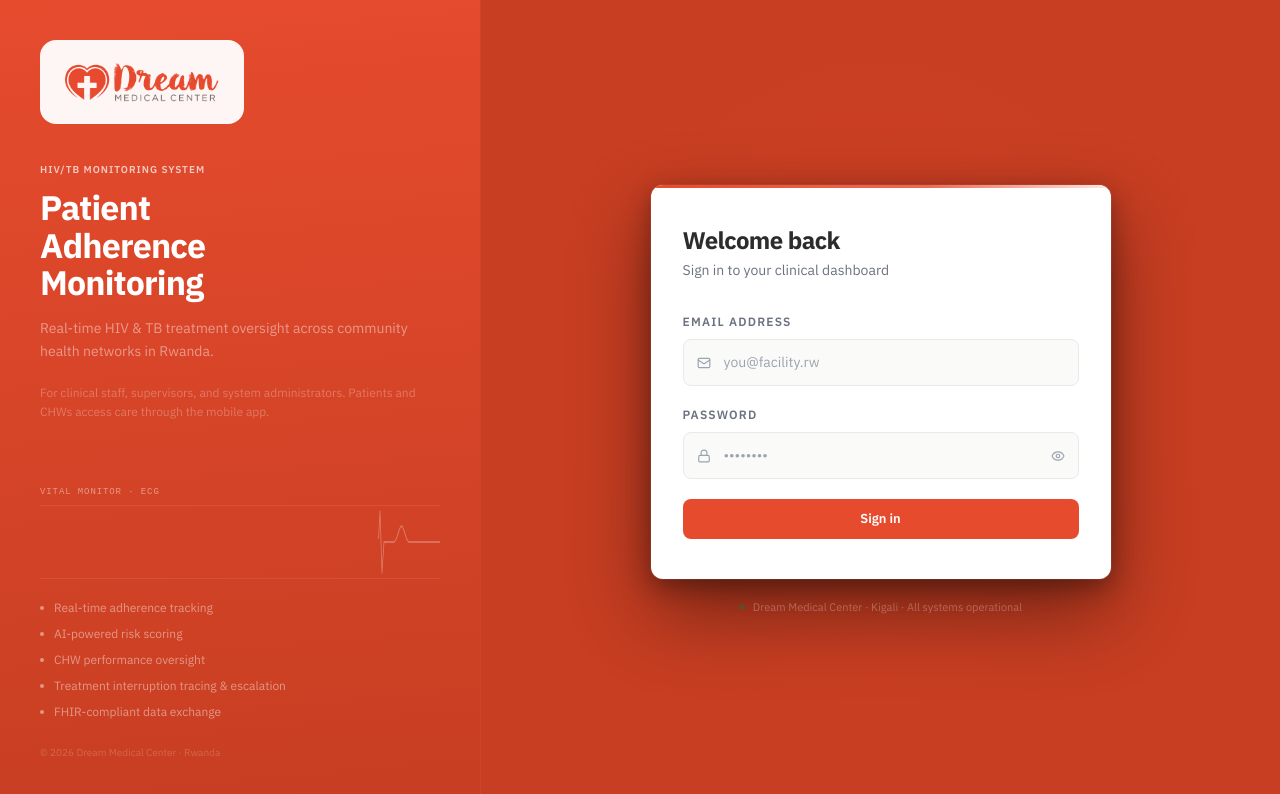
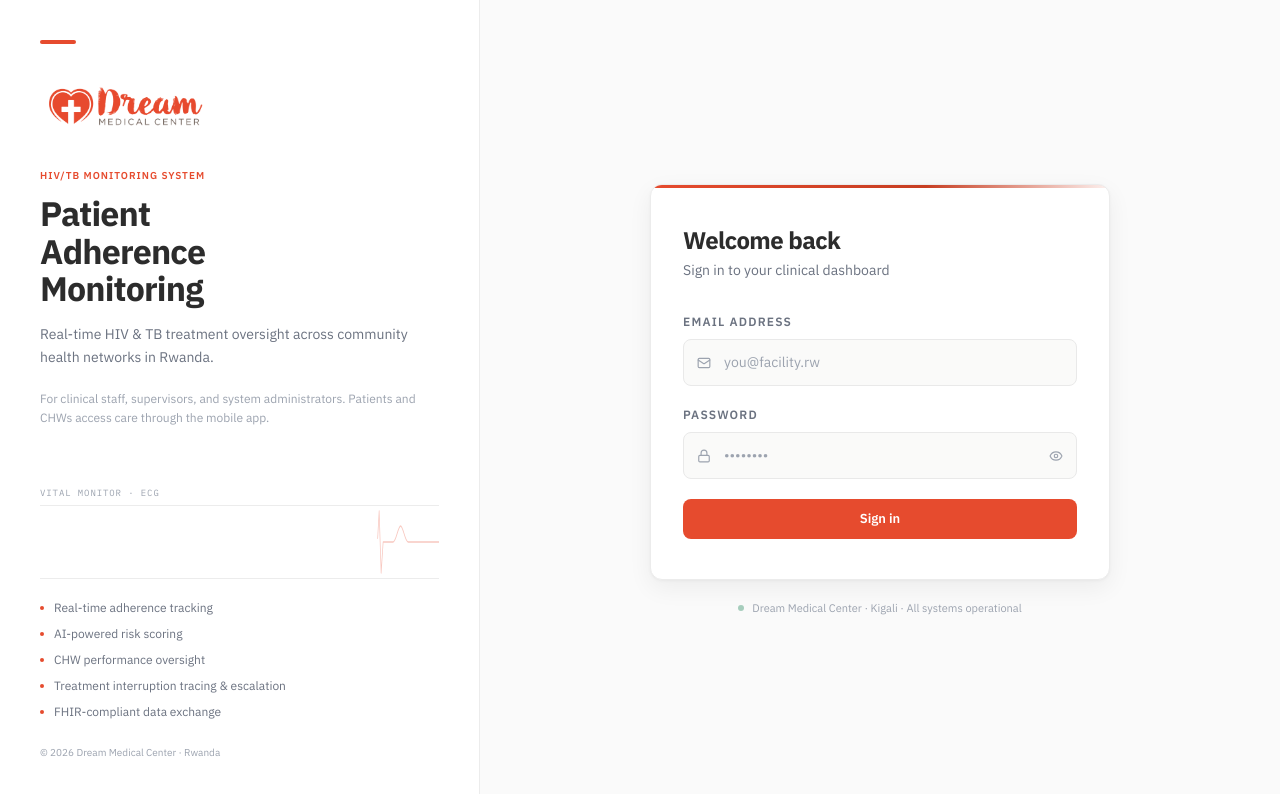
Before and after one commit to Nelkeasha/hivtb-web, a Next.js app: page /login in a window 1280 px wide. Shown: the top 794 px of the page. Built offline with nearby package versions, Linux system fonts and the light colour scheme.

Commit message:
keep white login design and consolidated brand colors

```diff
--- a/src/app/globals.css
+++ b/src/app/globals.css
@@ -5,10 +5,10 @@
   /* ── DMC Brand palette ──────────────────────────────────── */
   --color-primary:           #E64B2E;   /* brand: coral-orange */
   --color-primary-dark:      #C73E22;   /* brand-deep: hover / emphasis */
-  --color-primary-light:     #F07256;   /* brand-light: softer accent */
+  --color-primary-light:     #C73E22;   /* brand-deep: hover shade */
   --color-primary-container: rgba(230,75,46,0.09);  /* brand-tint */
   --color-brand-brown:       #9C3219;   /* deep brown: gravitas / logo area */
-  --color-accent:            #F07256;
+  --color-accent:            #E64B2E;   /* = primary — one brand orange */
   --color-accent-light:      rgba(230,75,46,0.09);
 
   /* ── Surfaces ─────────────────────────────────────────── */
--- a/src/app/login/page.tsx
+++ b/src/app/login/page.tsx
@@ -16,7 +16,6 @@ function errorFromException(err: unknown): { message: string; type: 'creds' | 'r
   if (status === 400) return { message: 'Invalid request. Check your credentials.', type: 'server' };
   if (status && status >= 500) return { message: 'Server error. Please try again.', type: 'server' };
 
-  // Timeout — server too slow to respond
   if (code === 'ECONNABORTED' || code === 'ERR_CANCELED') {
     return {
       message: 'Request timed out. The server may be waking up — wait 30 seconds and try again.',
@@ -24,7 +23,6 @@ function errorFromException(err: unknown): { message: string; type: 'creds' | 'r
     };
   }
 
-  // Connection refused — nothing is listening at the configured URL
   if (code === 'ERR_NETWORK' || code === 'ERR_CONNECTION_REFUSED') {
     const isLocal = typeof window !== 'undefined' && window.location.hostname === 'localhost';
     return {
@@ -35,7 +33,6 @@ function errorFromException(err: unknown): { message: string; type: 'creds' | 'r
     };
   }
 
-  // Fallback (CORS block, DNS failure, etc.)
   return {
     message: 'Cannot reach the server. If this is the first request today, the server may be starting — wait 30 seconds and retry.',
     type: 'network',
@@ -57,17 +54,14 @@ function EcgLine() {
         d="M-20,36 L80,36 C88,36 90,28 94,28 C98,28 100,36 104,36 L112,36 L116,42 L120,5 L124,67 L128,36 L148,36 C154,36 158,20 163,20 C168,20 172,36 178,36 L260,36
            L360,36 C368,36 370,28 374,28 C378,28 380,36 384,36 L392,36 L396,42 L400,5 L404,67 L408,36 L428,36 C434,36 438,20 443,20 C448,20 452,36 458,36 L540,36
            L640,36 C648,36 650,28 654,28 C658,28 660,36 664,36 L672,36 L676,42 L680,5 L684,67 L688,36 L708,36 C714,36 718,20 723,20 C728,20 732,36 738,36 L820,36"
-        stroke="rgba(255,255,255,0.65)"
+        stroke="rgba(230,75,46,0.30)"
         strokeWidth="1.5"
         strokeLinecap="round"
         strokeLinejoin="round"
-        opacity="0.50"
       />
     </svg>
   );
 }
-
-
 
 /* ── Page ───────────────────────────────────────────────────────────────────── */
 function LoginForm() {
@@ -126,23 +120,32 @@ function LoginForm() {
   const ErrorIcon = errorType === 'network' ? Wifi : errorType === 'server' ? Clock : AlertCircle;
 
   return (
-    <div className="min-h-screen flex" style={{ background: '#C73E22' }}>
+    <div className="min-h-screen flex" style={{ background: '#FAFAFA' }}>
 
-      {/* ── Left panel ──────────────────────────────────────────────────── */}
+      {/* ── Left panel — white, brand as accent ─────────────────────────── */}
       <div
         className="hidden lg:flex flex-col w-[480px] shrink-0 relative overflow-hidden"
         style={{
-          background: 'linear-gradient(175deg, #E64B2E 0%, #C73E22 100%)',
+          background: '#FFFFFF',
+          borderRight: '1px solid #ECECEC',
         }}
       >
-        {/* Content — justify-between splits top block from bottom block */}
         <div className="relative flex flex-col flex-1 px-10 pt-10 pb-10 justify-between">
 
-          {/* ── Top block: logo + headline + stats ──────────── */}
+          {/* ── Top block ──────────────────────────────────────── */}
           <div>
-            {/* DMC Logo on white pill */}
-            <div className="mb-8 inline-block rounded-2xl px-4 py-3"
-              style={{ background: 'rgba(255,255,255,0.95)' }}>
+            {/* Brand accent pill */}
+            <div
+              className="mb-8"
+              style={{
+                width: 36, height: 4,
+                background: '#E64B2E',
+                borderRadius: 2,
+              }}
+            />
+
+            {/* DMC Logo */}
+            <div className="mb-8">
               <Image
                 src="/dmc-logo.png"
                 alt="Dream Medical Center"
@@ -156,21 +159,21 @@ function LoginForm() {
             {/* Headline */}
             <p
               className="text-[10px] font-semibold uppercase tracking-widest mb-3"
-              style={{ color: 'rgba(255,255,255,0.70)' }}
+              style={{ color: '#E64B2E' }}
             >
               HIV/TB Monitoring System
             </p>
             <h1
-              className="text-white font-bold leading-[1.1] tracking-tight mb-4"
-              style={{ fontSize: 34 }}
+              className="font-bold leading-[1.1] tracking-tight mb-4"
+              style={{ fontSize: 34, color: '#2C2C2C' }}
             >
               Patient<br />Adherence<br />Monitoring
             </h1>
-            <p className="text-[14px] leading-relaxed mb-5" style={{ color: 'rgba(255,255,255,0.45)' }}>
+            <p className="text-[14px] leading-relaxed mb-5" style={{ color: '#6B7280' }}>
               Real-time HIV &amp; TB treatment oversight
               across community health networks in Rwanda.
             </p>
-            <p className="text-[12px] leading-relaxed" style={{ color: 'rgba(255,255,255,0.28)' }}>
+            <p className="text-[12px] leading-relaxed" style={{ color: '#9CA3AF' }}>
               For clinical staff, supervisors, and system administrators.
               Patients and CHWs access care through the mobile app.
             </p>
@@ -183,15 +186,15 @@ function LoginForm() {
               <p
                 className="mb-1.5 text-[9px] uppercase tracking-widest"
                 style={{
-                  color: 'rgba(255,255,255,0.45)',
-                  fontFamily: "'JetBrains Mono', monospace",
+                  color: '#9CA3AF',
+                  fontFamily: "'IBM Plex Mono', monospace",
                 }}
               >
                 Vital Monitor · ECG
               </p>
               <div style={{
-                borderTop: '1px solid rgba(255,255,255,0.08)',
-                borderBottom: '1px solid rgba(255,255,255,0.08)',
+                borderTop: '1px solid #ECECEC',
+                borderBottom: '1px solid #ECECEC',
               }}>
                 <EcgLine />
               </div>
@@ -209,11 +212,11 @@ function LoginForm() {
                 <li
                   key={f}
                   className="flex items-center gap-2.5 text-[12px]"
-                  style={{ color: 'rgba(255,255,255,0.45)' }}
+                  style={{ color: '#6B7280' }}
                 >
                   <span
                     className="w-1 h-1 rounded-full shrink-0"
-                    style={{ background: 'rgba(255,255,255,0.45)' }}
+                    style={{ background: '#E64B2E' }}
                   />
                   {f}
                 </li>
@@ -221,7 +224,7 @@ function LoginForm() {
             </ul>
 
             {/* Copyright */}
-            <p className="text-[10px]" style={{ color: 'rgba(255,255,255,0.20)' }}>
+            <p className="text-[10px]" style={{ color: '#9CA3AF' }}>
               © 2026 Dream Medical Center · Rwanda
             </p>
           </div>
@@ -229,25 +232,15 @@ function LoginForm() {
         </div>
       </div>
 
-      {/* ── Vertical divider ────────────────────────────────────────────── */}
-      <div
-        className="hidden lg:block w-px shrink-0"
-        style={{ background: 'rgba(255,255,255,0.05)' }}
-      />
-
-      {/* ── Right panel ─────────────────────────────────────────────────── */}
+      {/* ── Right panel — neutral background ────────────────────────────── */}
       <div
         className="flex-1 flex items-center justify-center px-8 py-12 relative"
-        style={{
-          background: '#C73E22',
-          backgroundImage: 'radial-gradient(ellipse at 50% 44%, rgba(231,74,46,0.20) 0%, transparent 62%)',
-        }}
+        style={{ background: '#FAFAFA' }}
       >
         <div className="w-full max-w-[460px]">
 
           {/* Mobile-only logo */}
-          <div className="lg:hidden mb-6 inline-block rounded-xl px-3 py-2"
-            style={{ background: 'rgba(255,255,255,0.95)' }}>
+          <div className="lg:hidden mb-6">
             <Image src="/dmc-logo.png" alt="Dream Medical Center" width={140} height={58} priority style={{ objectFit: 'contain', display: 'block' }} />
           </div>
 
@@ -255,15 +248,12 @@ function LoginForm() {
           <div
             className="bg-white rounded-xl overflow-hidden"
             style={{
-              boxShadow: [
-                '0 0 0 1px rgba(255,255,255,0.06)',
-                '0 8px 24px rgba(0,0,0,0.32)',
-                '0 32px 80px rgba(0,0,0,0.44)',
-              ].join(', '),
+              border: '1px solid #ECECEC',
+              boxShadow: '0 1px 3px rgba(0,0,0,0.04), 0 8px 24px rgba(0,0,0,0.06)',
             }}
           >
-            {/* Teal accent strip */}
-            <div style={{ height: 3, background: 'linear-gradient(90deg, #E64B2E, #EB6B55 60%, #FDE8E4)' }} />
+            {/* Brand accent strip */}
+            <div style={{ height: 3, background: 'linear-gradient(90deg, #E64B2E, #C73E22 60%, rgba(230,75,46,0.08))' }} />
 
             <div className="px-8 py-10">
               <div className="mb-8">
@@ -361,7 +351,7 @@ function LoginForm() {
                 {fails > 0 && !locked && (
                   <p
                     className="text-[11px]"
-                    style={{ color: '#AE7200', fontFamily: "'JetBrains Mono', monospace" }}
+                    style={{ color: '#AE7200', fontFamily: "'IBM Plex Mono', monospace" }}
                   >
                     {3 - fails} attempt{3 - fails !== 1 ? 's' : ''} remaining
                   </p>
@@ -378,7 +368,7 @@ function LoginForm() {
               className="w-1.5 h-1.5 rounded-full live-pulse shrink-0"
               style={{ background: '#0C7A4B' }}
             />
-            <p className="text-[11px]" style={{ color: 'rgba(255,255,255,0.28)' }}>
+            <p className="text-[11px]" style={{ color: '#9CA3AF' }}>
               Dream Medical Center · Kigali · All systems operational
             </p>
           </div>
@@ -410,7 +400,7 @@ function InputField({
       style={{
         background: focused ? '#fff' : '#FAFAF9',
         border: focused ? '1px solid #E64B2E' : '1px solid #E9E9E9',
-        boxShadow: focused ? '0 0 0 3px rgba(231,74,46,0.08)' : 'none',
+        boxShadow: focused ? '0 0 0 3px rgba(230,75,46,0.08)' : 'none',
       }}
       onFocus={e => { setFocused(true);  props.onFocus?.(e); }}
       onBlur={e  => { setFocused(false); props.onBlur?.(e);  }}
@@ -426,9 +416,7 @@ function SubmitButton({ loading, locked }: { loading: boolean; locked: boolean }
       disabled={loading || locked}
       className="w-full py-2.5 text-white text-[13px] font-semibold rounded-lg transition-all disabled:opacity-50 disabled:cursor-not-allowed flex items-center justify-center gap-2 mt-1"
       style={{
-        background: hovered && !loading && !locked
-          ? '#C73E22'
-          : '#E64B2E',
+        background: hovered && !loading && !locked ? '#C73E22' : '#E64B2E',
       }}
       onMouseEnter={() => setHovered(true)}
       onMouseLeave={() => setHovered(false)}
--- a/src/app/page.tsx
+++ b/src/app/page.tsx
@@ -4,15 +4,13 @@ import { useRouter } from 'next/navigation';
 import Image from 'next/image';
 import { isAuthenticated, getRole, roleHome } from '@/lib/auth';
 
-// ── DMC slider images (from dreammedicalcenter.rw).
-// For offline/production deploy: download these to /public/slides/ and swap paths.
 const SLIDES = [
   {
-    url: 'https://dreammedicalcenter.rw/storage/sliders/rzOdoQltE4zqj4lnvhivZ3eYWy28YTRWpku9dDju.jpg',
+    url: '/slides/dmc-hospital.jpg',
     caption: 'Your Health, Our Mission.',
   },
   {
-    url: 'https://dreammedicalcenter.rw/storage/sliders/HeIp3xsCMH9CPQwSk2qmduhzSMLIncsLnALCDycG.jpg',
+    url: '/slides/dmc-hospital.jpg',
     caption: 'Because Every Life Matters.',
   },
 ];
```
Also changed, not shown: public/slides/dmc-hospital.jpg (added).
